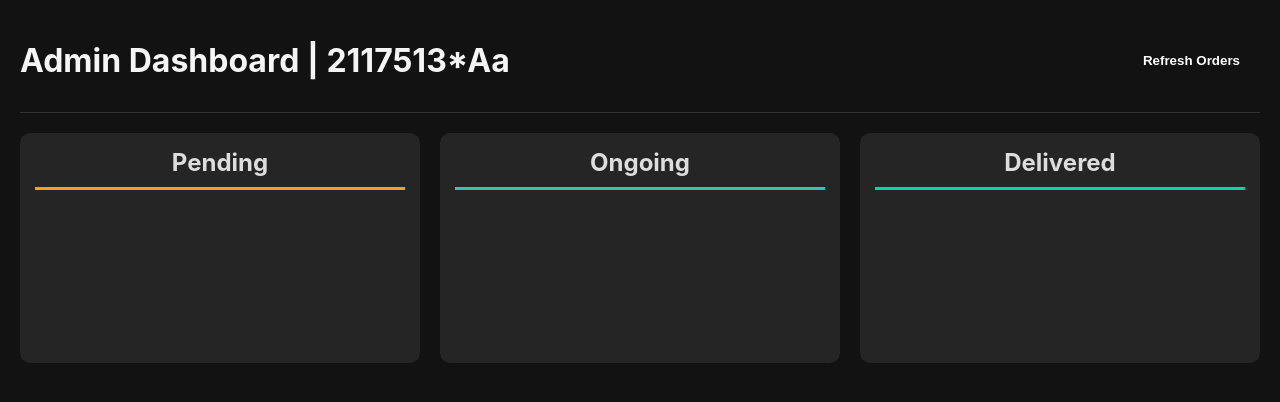
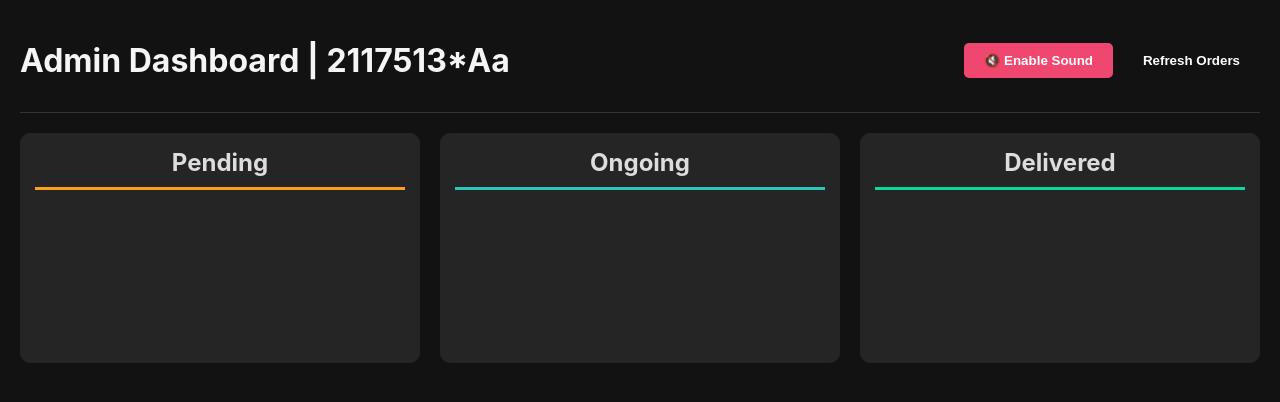
Before and after one commit to abdullahzaf2003/bullNbuns, a plain HTML site: page 2117513_Aa.html in a window 1280 px wide. Drawn offline with Linux system fonts and the light colour scheme; no server answers.

Commit message:
Add enable sound button to admin dashboard for audio alerts

```diff
--- a/2117513_Aa.html
+++ b/2117513_Aa.html
@@ -211,7 +211,11 @@
 
     <div class="admin-header">
         <h1>Admin Dashboard | 2117513*Aa</h1>
-        <button class="refresh-btn" onclick="fetchOrders()">Refresh Orders</button>
+        <div style="display:flex; gap:10px;">
+            <button id="enable-sound-btn" class="refresh-btn" style="background-color: #EF476F;"
+                onclick="enableSound()">🔇 Enable Sound</button>
+            <button class="refresh-btn" onclick="fetchOrders()">Refresh Orders</button>
+        </div>
     </div>
 
     <!-- 3-Column Layout -->
@@ -402,6 +406,23 @@
 
         // Initial load
         fetchOrders();
+
+        function enableSound() {
+            const alertSound = document.getElementById('order-alert');
+            const btn = document.getElementById('enable-sound-btn');
+
+            // Play and pause immediately to unlock audio context
+            alertSound.play().then(() => {
+                alertSound.pause();
+                alertSound.currentTime = 0;
+                btn.innerText = "🔊 Sound Enabled";
+                btn.style.backgroundColor = "#06D6A0";
+                btn.disabled = true;
+            }).catch(e => {
+                console.error("Could not enable sound", e);
+                alert("Could not enable sound. Please change your browser settings.");
+            });
+        }
     </script>
 </body>
 
```
